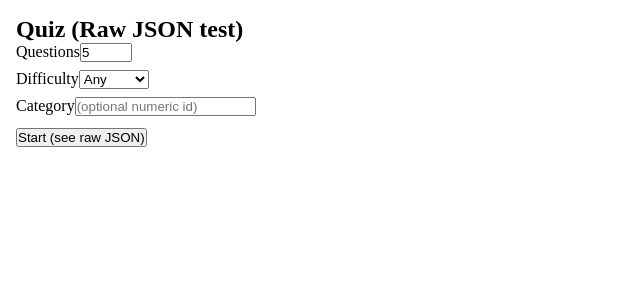
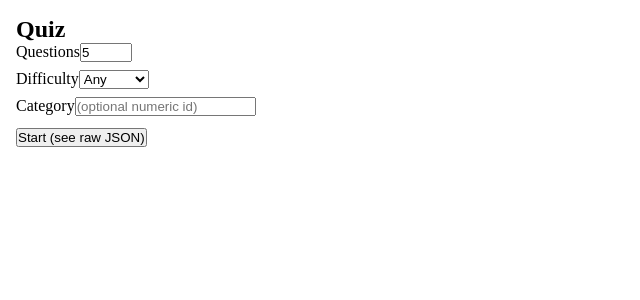
Before and after one commit to Wilfried-O/quizblitz, a React (Create React App) app: page / in a window 1280 px wide. Shown: the top 300 px of the page, without its empty margins (0-640 px from the left). Built offline with nearby package versions, Linux system fonts and the light colour scheme.

Commit message:
Update Home title, improve Play empty msg, and clean up opentdb
- Home: change H1 from "Quiz (Raw JSON test)" to "Quiz"
- Play: replace plain empty message with friendlier text and add
  link "Go to Home page"
- opentdb.js: remove stray "UPDATED" comment from query builder

```diff
--- a/src/pages/Home.jsx
+++ b/src/pages/Home.jsx
@@ -18,7 +18,7 @@ export default function Home() {
 
     return (
         <section>
-            <h1>Quiz (Raw JSON test)</h1>
+            <h1>Quiz</h1>
             <form onSubmit={onStart}>
                 <label>
                     {/* wraps text & input: automatic association, no need for id/htmlFor */}
--- a/src/pages/Play.jsx
+++ b/src/pages/Play.jsx
@@ -240,7 +240,14 @@ export default function Play() {
                     </div>
                 </>
             ) : (
-                <p style={{ opacity: 0.8 }}>No questions to display.</p>
+                <div style={{ display: 'flex', gap: 8, marginTop: 12 }}>
+                    <p style={{ opacity: 0.8 }}>
+                        Sorry, no questions to display.
+                    </p>
+                    <Link to="/" style={{ alignSelf: 'center' }}>
+                        Go to Home page
+                    </Link>
+                </div>
             )}
         </section>
     );
--- a/src/services/opentdb.js
+++ b/src/services/opentdb.js
@@ -6,7 +6,6 @@ export async function fetchOpenTdbRaw({
     difficulty = '',
     signal,
 } = {}) {
-    // UPDATED
     const qs = new URLSearchParams();
     qs.set('amount', String(amount));
     qs.set('type', 'multiple'); // keep it to multiple choice for now
```
